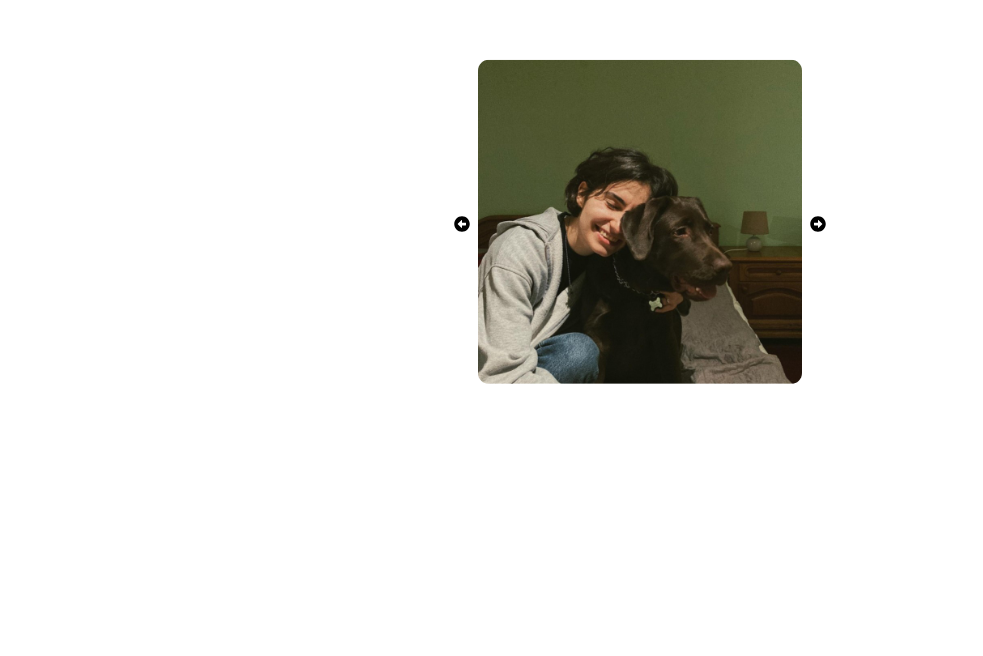
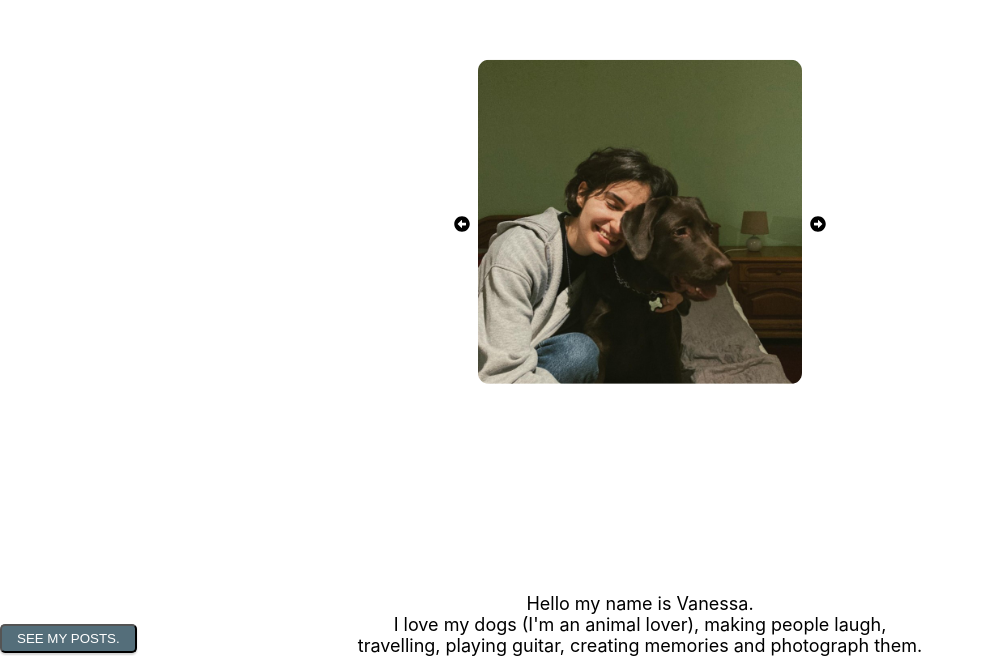
Before and after one commit to VanessaNiculae/homepage-posts-app, a React (Create React App) app: page / in a window 1280 px wide. Shown: the part 176-832 px from the top of the page, without its empty margins (0-983 px from the left). Before the commit the page ends 800 px from the top, so only its background shows below. Built offline with nearby package versions, Linux system fonts and the light colour scheme.

Commit message:
button-text-included

```diff
--- a/src/App.css
+++ b/src/App.css
@@ -1,3 +1,15 @@
+.introduction {
+  position: center;
+  display: flex;
+  justify-content: center;
+  align-items: center;
+  text-align: center;
+  height: 0vh;
+  flex-direction: column;
+  font-size: large;
+
+}
+
 .slider {
   position: relative;
   height: 100vh;
@@ -16,10 +28,9 @@
 
 
 .right-arrow {
-  position: abs;
+  position: absolute;
   top: 50%;
   right: 32px;
-  margin-right: 100px;
   font-size: 3rem;
   color: #000;
   z-index: 10;
@@ -39,8 +50,6 @@
   user-select: none;
 }
 
-
-
 .slide {
   opacity: 0;
   transition-duration: 1s ease;
@@ -51,3 +60,15 @@
   transition-duration: 1s;
   transform: scale(1.08);
 }
+
+.button {
+  background-color: #546e7a;
+  color: white;
+  padding: 5px 15px;
+  border-radius: 5px;
+  outline: 0;
+  text-transform: uppercase;
+  cursor: pointer;
+  box-shadow: 0px 2px 2px lightgray;
+  transition: ease background-color 250ms;
+}
--- a/src/App.js
+++ b/src/App.js
@@ -1,10 +1,34 @@
 import './App.css';
+import './Posts.js';
 import ImageSlider from './components/ImageSlider';
 import { SliderData } from './components/SliderData'
 
 
 function App() {
-  return <ImageSlider slides={SliderData} />
+  return (
+    <>
+      <ImageSlider slides={SliderData} />
+
+      <div>
+        <header className='introduction'>
+
+          Hello my name is Vanessa. <br />
+          I love my dogs (I'm an animal lover), making people laugh, <br />
+          travelling, playing guitar, creating memories and photograph them.
+
+        </header>
+      </div>
+
+      <div>
+        <a href='./Posts.js' target='_blank'>
+          <button className='button'>
+            See my posts.
+          </button>
+        </a>
+      </div>
+    </>
+  );
+
 }
 
 export default App;
```
Also changed, not shown: src/Posts.js (added).
